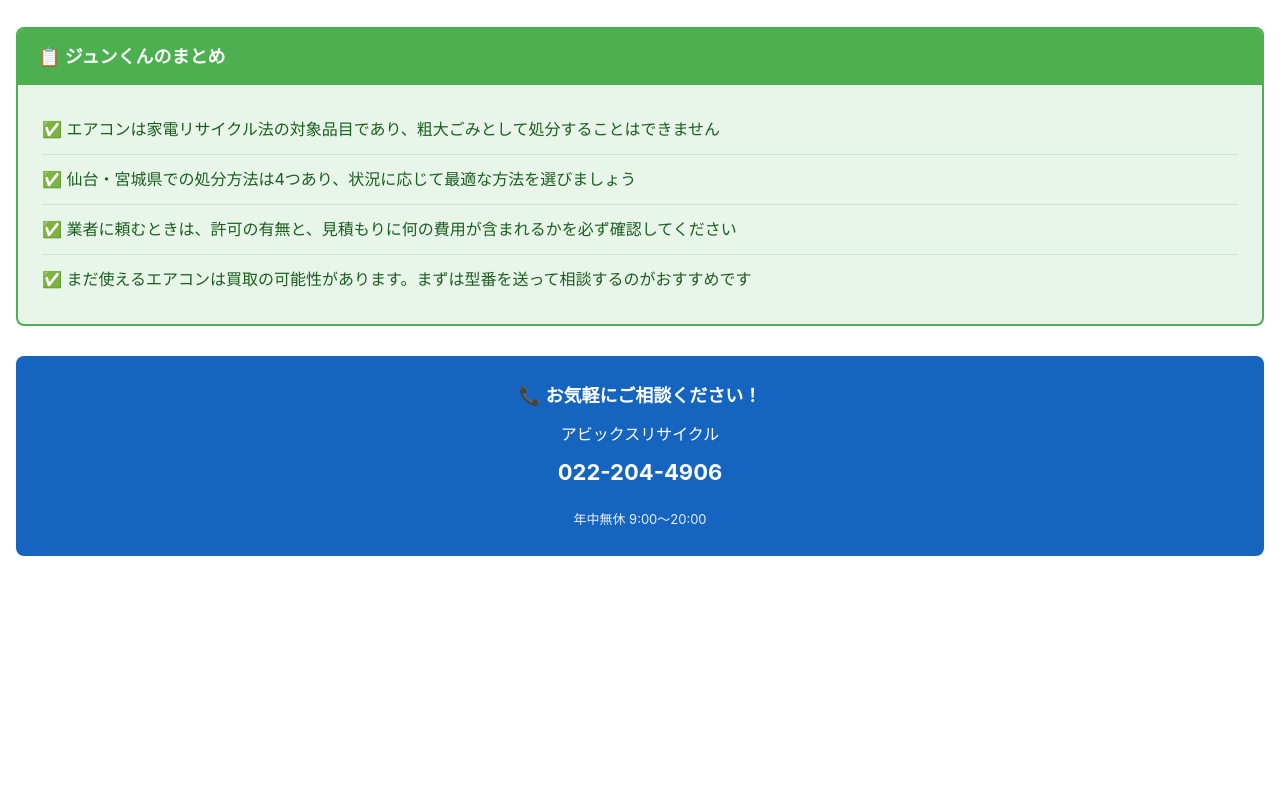
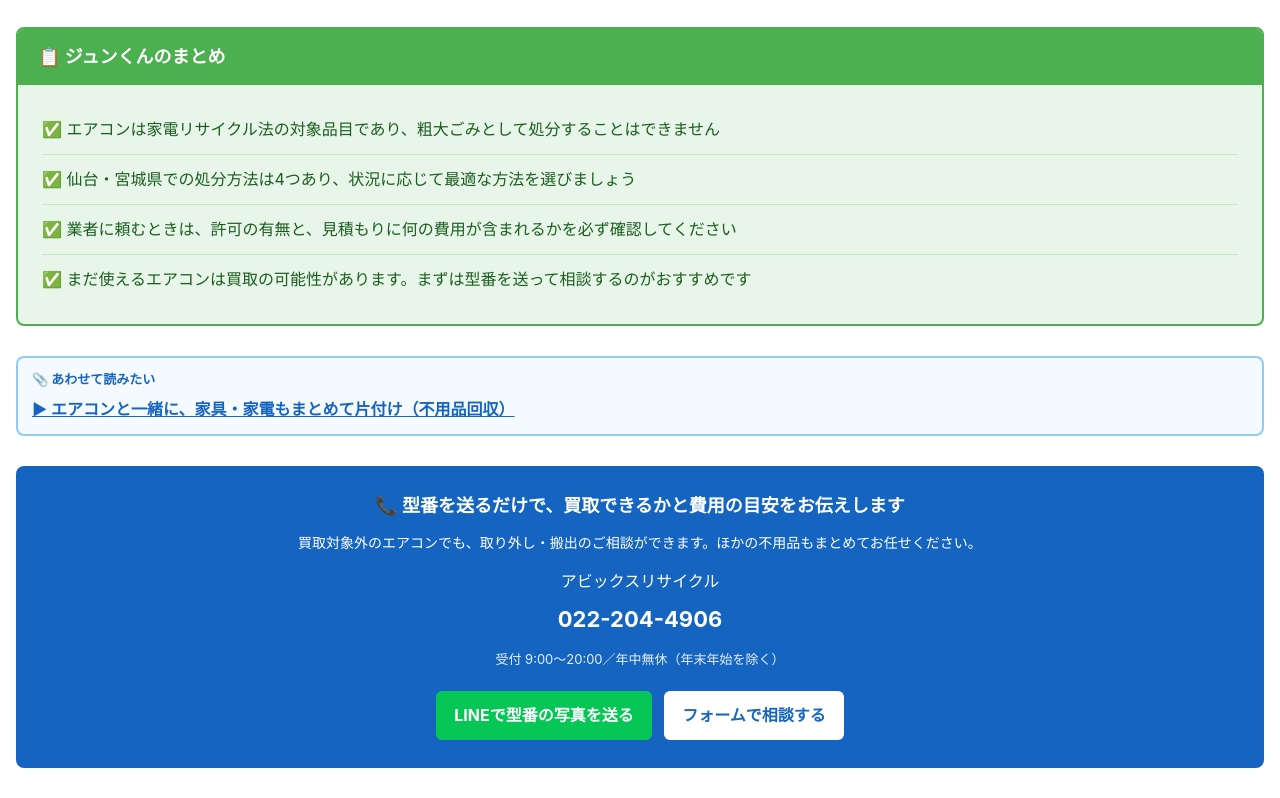
Before and after one commit to oomori924/abix-aircon-2027-preview, a plain HTML site: page cost/index.html in a window 1280 px wide. Shown: the part 4190-4988 px from the top of the page. Before the commit the page ends 4776 px from the top, so only its background shows below. Drawn offline with Linux system fonts and the light colour scheme.

Commit message:
cost: add CTA

```diff
--- a/cost/index.html
+++ b/cost/index.html
@@ -86,9 +86,12 @@
 </ul>
 </div>
 </div>
-<div style="background: #1565c0; color: white; padding: 24px; margin: 30px 0; border-radius: 8px; text-align: center;">
-<p style="font-size: 18px; font-weight: bold; margin: 0 0 8px;">📞 お気軽にご相談ください！</p>
-<p style="margin: 0 0 4px;">アビックスリサイクル</p>
-<p style="font-size: 22px; font-weight: bold; margin: 0 0 16px;">022-204-4906</p>
-<p style="margin: 0; font-size: 13px; opacity: 0.9;">年中無休 9:00〜20:00</p>
+<div style="border:2px solid #90caf9; background:#f5faff; border-radius:8px; padding:10px 14px; margin:16px 0;"><p style="margin:0; font-size:13px; font-weight:bold; color:#1565c0;">📎 あわせて読みたい</p><p style="margin:4px 0 0;"><a href="https://abix-recycle.com/fuyohin/" style="color:#1565c0; font-weight:bold; text-decoration:underline;">▶ エアコンと一緒に、家具・家電もまとめて片付け（不用品回収）</a></p></div>
+<div style="background:#1565c0; color:white; padding:24px; margin:30px 0; border-radius:8px; text-align:center;">
+<p style="font-size:18px; font-weight:bold; margin:0 0 8px;">📞 型番を送るだけで、買取できるかと費用の目安をお伝えします</p>
+<p style="margin:0 0 12px; font-size:14px;">買取対象外のエアコンでも、取り外し・搬出のご相談ができます。ほかの不用品もまとめてお任せください。</p>
+<p style="margin:0 0 4px;">アビックスリサイクル</p>
+<p style="font-size:22px; font-weight:bold; margin:0 0 8px;"><a href="tel:0222044906" style="color:white; text-decoration:none;">022-204-4906</a></p>
+<p style="margin:0 0 16px; font-size:13px; opacity:0.9;">受付 9:00〜20:00／年中無休（年末年始を除く）</p>
+<p style="margin:0;"><a href="https://lin.ee/6sDgxb0" style="display:inline-block; background:#06c755; color:white; padding:10px 18px; border-radius:6px; text-decoration:none; font-weight:bold; margin:4px;">LINEで型番の写真を送る</a> <a href="https://abix-recycle.com/contact/" style="display:inline-block; background:white; color:#1565c0; padding:10px 18px; border-radius:6px; text-decoration:none; font-weight:bold; margin:4px;">フォームで相談する</a></p>
 </div></body></html>
```
